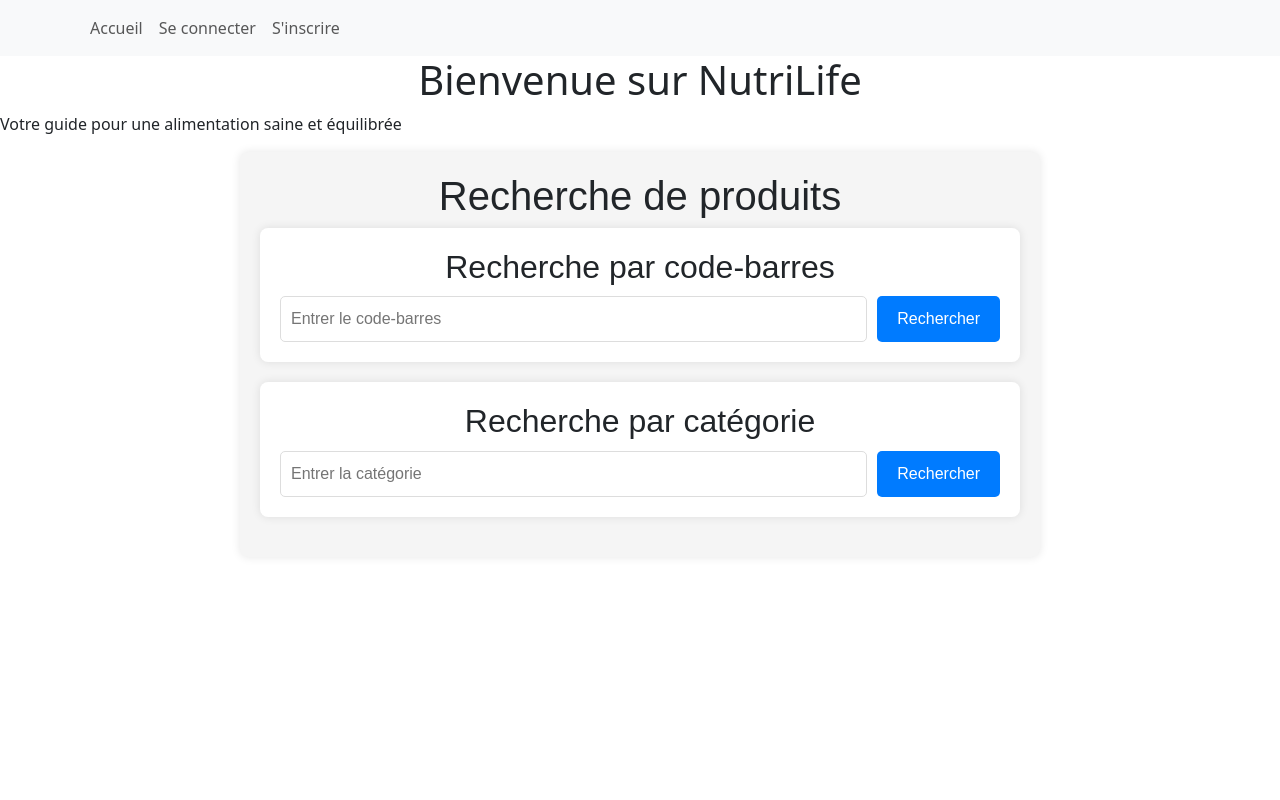
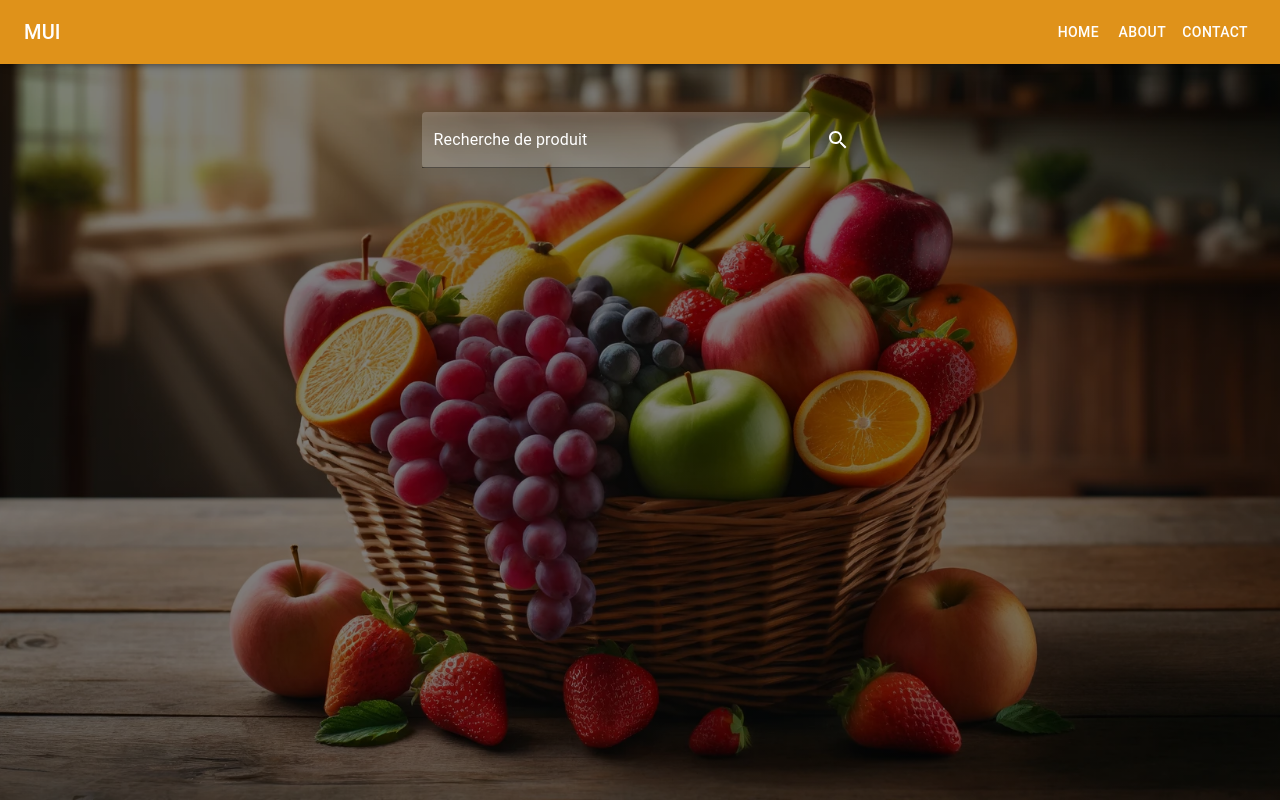
Before and after one commit to SaidBOHUI/openFood, a React (Create React App) app in the folder front/: page / in a window 1280 px wide. Built offline with nearby package versions, Linux system fonts and the light colour scheme.

Commit message:
refonte Navbar

```diff
--- a/front/src/core/components/Navigationbar.js
+++ b/front/src/core/components/Navigationbar.js
@@ -1,73 +1,104 @@
-//Composant barre de navigation
-import { useState } from "react";
-import { Button, Container, Nav, Navbar } from "react-bootstrap";
-import { Link } from "react-router-dom";
-import { useAuth } from "../context/authProvider";
-import { useNavigate } from "react-router";
-import Form from "react-bootstrap/Form";
-import Row from "react-bootstrap/Row";
-import Col from "react-bootstrap/Col";
+import * as React from 'react'
+import PropTypes from 'prop-types'
+import AppBar from '@mui/material/AppBar'
+import Box from '@mui/material/Box'
+import CssBaseline from '@mui/material/CssBaseline'
+import Divider from '@mui/material/Divider'
+import Drawer from '@mui/material/Drawer'
+import IconButton from '@mui/material/IconButton'
+import List from '@mui/material/List'
+import ListItem from '@mui/material/ListItem'
+import ListItemButton from '@mui/material/ListItemButton'
+import ListItemText from '@mui/material/ListItemText'
+import MenuIcon from '@mui/icons-material/Menu'
+import Toolbar from '@mui/material/Toolbar'
+import Typography from '@mui/material/Typography'
+import Button from '@mui/material/Button'
 
-const Navigationbar = () => {
-  //Recuperation de la variable context utilisateur
-  const { user, setUser } = useAuth();
-  const navigate = useNavigate();
-  //Fonction de déconnexion
-  const logout = async () => {
-    try {
-      setUser(null);
-      localStorage.removeItem("user");
-      navigate("/");
-    } catch (error) {
-      console.log(error);
-      return "impossible de vous déconnecter";
-    }
-  };
+const drawerWidth = 240
+const navItems = ['Home', 'About', 'Contact']
+
+const Navbar = (props) => {
+  const { window } = props
+  const [mobileOpen, setMobileOpen] = React.useState(false)
+
+  const handleDrawerToggle = () => {
+    setMobileOpen((prevState) => !prevState)
+  }
+
+  const drawer = (
+    <Box onClick={handleDrawerToggle} sx={{ textAlign: 'center' }}>
+      <Typography variant="h6" sx={{ my: 2 }}>
+        MUI
+      </Typography>
+      <Divider />
+      <List>
+        {navItems.map((item) => (
+          <ListItem key={item} disablePadding>
+            <ListItemButton sx={{ textAlign: 'center' }}>
+              <ListItemText primary={item} />
+            </ListItemButton>
+          </ListItem>
+        ))}
+      </List>
+    </Box>
+  )
+
+  const container = window !== undefined ? () => window().document.body : undefined
+
   return (
-    <Navbar expand="lg" className="bg-body-tertiary">
-      <Container>
-        <Navbar.Toggle aria-controls="basic-navbar-nav" />
-        <Navbar.Collapse id="basic-navbar-nav">
-          <Nav className="me-auto">
-            <Link to={"/"} className="nav-link">
-              Accueil
-            </Link>
+    <Box sx={{ display: 'flex' }}>
+      <CssBaseline />
+      <AppBar component="nav" sx={{backgroundColor: '#DF921A'}}>
+        <Toolbar>
+          <IconButton
+            color="inherit"
+            aria-label="open drawer"
+            edge="start"
+            onClick={handleDrawerToggle}
+            sx={{ mr: 2, display: { sm: 'none' } }}
+          >
+            <MenuIcon />
+          </IconButton>
+          <Typography
+            variant="h6"
+            component="div"
+            sx={{ flexGrow: 1, display: { xs: 'none', sm: 'block' } }}
+          >
+            MUI
+          </Typography>
+          <Box sx={{ display: { xs: 'none', sm: 'block' } }}>
+            {navItems.map((item) => (
+              <Button key={item} sx={{ color: '#fff' }}>
+                {item}
+              </Button>
+            ))}
+          </Box>
+        </Toolbar>
+      </AppBar>
+      <nav>
+        <Drawer
+          container={container}
+          variant="temporary"
+          open={mobileOpen}
+          onClose={handleDrawerToggle}
+          ModalProps={{
+            keepMounted: true, // Better open performance on mobile.
+          }}
+          sx={{
+            display: { xs: 'block', sm: 'none' },
+            '& .MuiDrawer-paper': { boxSizing: 'border-box', width: drawerWidth },
+          }}
+        >
+          {drawer}
+        </Drawer>
+      </nav>
+    </Box>
+  )
+}
 
-            {user ? (
-              <>
-                <Button size="sm" onClick={logout} sx={{mr:3}}>
-                  Deconnexion
-                </Button>
-                <Form inline>
-                  <Row>
-                    <Col xs="auto">
-                      <Form.Control
-                        type="text"
-                        placeholder="Produit"
-                        className=" mr-sm-2"
-                      />
-                    </Col>
-                    <Col xs="auto">
-                      <Button type="submit">Recherche</Button>
-                    </Col>
-                  </Row>
-                </Form>
-              </>
-            ) : (
-              <>
-                <Link to={"/authentication"} className="nav-link">
-                  Se connecter
-                </Link>
-                <Link to={"/inscription"} className="nav-link">
-                  S'inscrire
-                </Link>
-              </>
-            )}
-          </Nav>
-        </Navbar.Collapse>
-      </Container>
-    </Navbar>
-  );
-};
+Navbar.propTypes = {
+  window: PropTypes.func,
+}
 
-export default Navigationbar;
+export default Navbar
--- a/front/src/core/pages/BackupPageProduit.jsx
+++ b/front/src/core/pages/BackupPageProduit.jsx
@@ -63,7 +63,8 @@
                     alignItems: "center",
                     color: "white",
                     width: "35%",
-                    marginBottom: 5
+                    marginBottom: 5,
+                    mt: "6rem"
                 }}
             >
                 <Autocomplete
--- a/front/src/core/routes/MainRoutes.js
+++ b/front/src/core/routes/MainRoutes.js
@@ -16,10 +16,9 @@
 
   return (
     <Routes>
-      <Route path="/" element={<Home />} />
+      <Route path="/" element={<BackupPageProduit />} />
       <Route path="/produit/alternate/:id" element={<AlternativesPage />} />
       <Route path="/produits/:id" element={<Details />} />
-      <Route path="/produits" element={<BackupPageProduit />} />
       {/*<Route path="/produits/:id">
         <Route index caseSensitive element={<ListProduits />} />
         <Route path="theme/:theme" element={<ThemeProduit />} />
```
Also changed, not shown: 1 other file (tests, documents, lock files or other folders).
